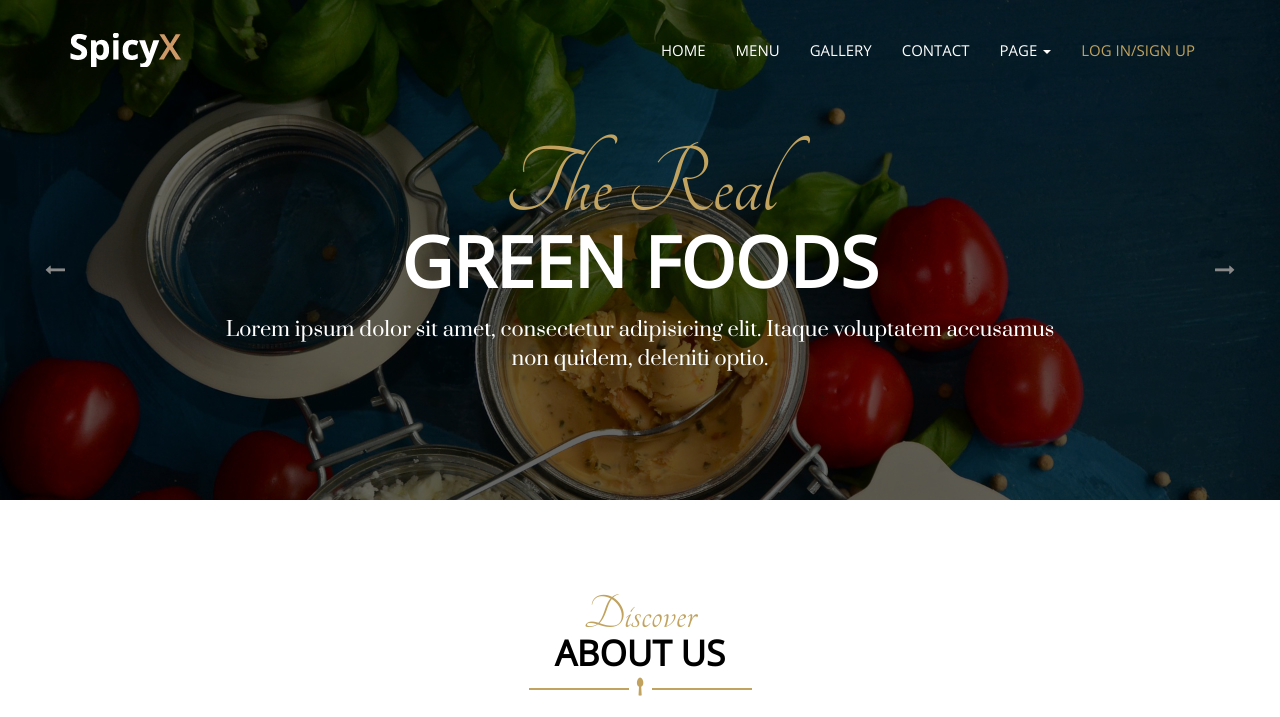
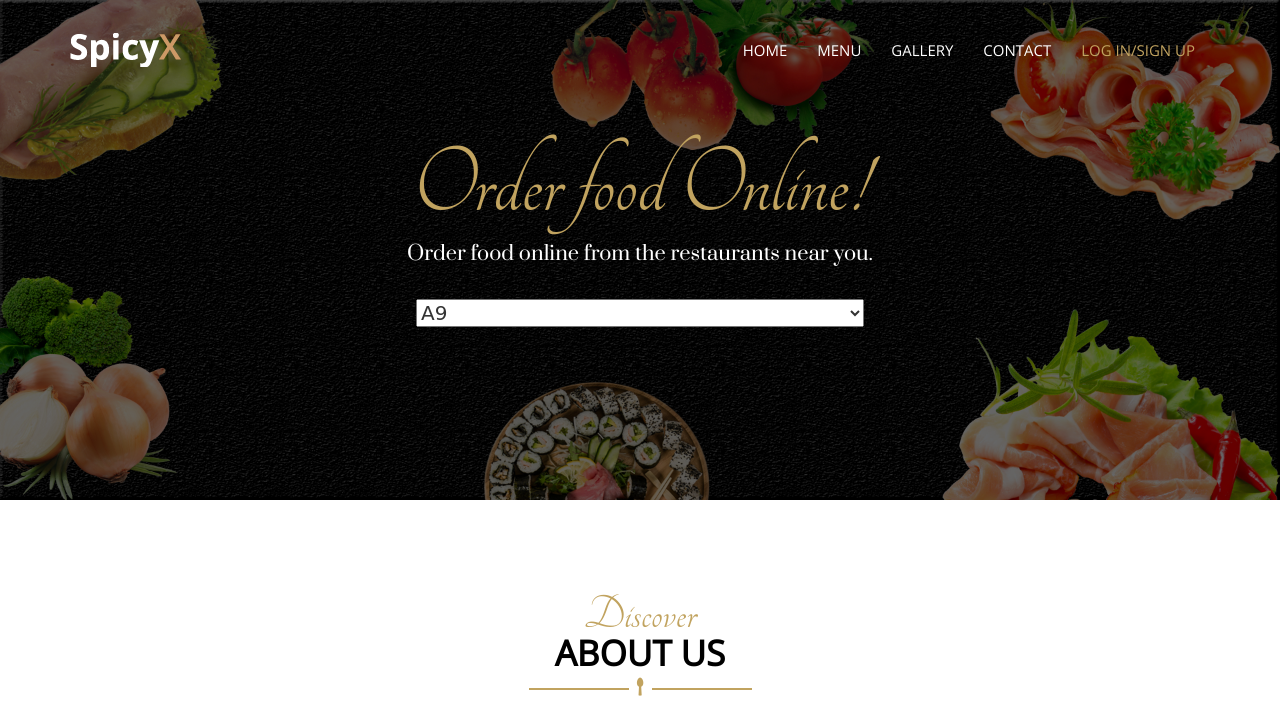
Before and after one commit to Prabhnith/spicyX, a plain HTML site: page index.html in a window 1280 px wide. Shown: the top 717 px of the page. Drawn offline with nearby package versions, Linux system fonts and the light colour scheme.

Commit message:
header: selection of places added

```diff
--- /dev/null
+++ b/css/mystyles.css
@@ -0,0 +1,15 @@
+.form-control.front_search {
+    position: relative;
+    vertical-align: top;
+    background-color: rgb(225, 231, 206);
+    padding: 17px;
+    margin-top: 29px;
+    width: 70%;
+    margin-left: 15%;
+}
+
+.select-vendor {
+    width: 50%;
+    font-family: Cursive;
+    font-size: 20px;
+}
--- a/index.html
+++ b/index.html
@@ -25,6 +25,8 @@
     <link id="switcher" href="assets/css/theme-color/default-theme.css" rel="stylesheet">
     <!-- Main style sheet -->
     <link href="style.css" rel="stylesheet">
+    <!-- custom style sheet -->
+    <link href="css/mystyles.css" rel="stylesheet">
     <!-- Google Fonts -->
     <link href='https://fonts.googleapis.com/css?family=Tangerine' rel='stylesheet' type='text/css'>
     <link href='https://fonts.googleapis.com/css?family=Open+Sans' rel='stylesheet' type='text/css'>
@@ -71,14 +73,14 @@
               <li><a href="#mu-restaurant-menu">MENU</a></li>
               <li><a href="#mu-gallery">GALLERY</a></li>
               <li><a href="#mu-contact">CONTACT</a></li>
-              <li class="dropdown">
+              <!-- <li class="dropdown">
                 <a class="dropdown-toggle" data-toggle="dropdown" href="blog-archive.html">PAGE <span class="caret"></span></a>
-                <!-- <ul class="dropdown-menu" role="menu">
+                <ul class="dropdown-menu" role="menu">
                   <li><a href="blog-archive.html">BLOG</a></li>
                   <li><a href="blog-single.html">BLOG DETAILS</a></li>
                   <li><a href="404.html">404 PAGE</a></li>
-                </ul> -->
-              </li>
+                </ul>
+              </li> -->
               <li><a id="modal_trigger" href="#modal">LOG IN/SIGN UP</a></li>
             </ul>
             </div><!--/.nav-collapse -->
@@ -200,35 +202,42 @@
               <img src="assets/img/slider/1.jpg" alt="img">
               <!-- Top slider content -->
               <div class="mu-top-slider-content">
-                <span class="mu-slider-small-title">Welcome</span>
-                <h2 class="mu-slider-title">TO THE SPICYX</h2>
-                <p>Lorem ipsum dolor sit amet, consectetur adipisicing elit. Itaque voluptatem accusamus non quidem, deleniti optio.</p>
+                <span class="mu-slider-small-title">Order food Online!</span>
+                <h2 class="mu-slider-title"></h2>
+                <p>Order food online from the restaurants near you.</p>
+                <select class="select-vendor">
+                  <option value="a9">A9</option>
+                  <option value="delhi6">Delhi 6</option>
+                  <option value="desi-tadka">Desi Tadka</option>
+                  <option value="flavors" >Flavors</option>
+                </select>
+<!--                 <input class="form-control front_search" dir="auto" style="" spellcheck="false" autocomplete="false" type="text"> -->
                 <!-- <a href="#" class="mu-readmore-btn">READ MORE</a> -->
               </div>
               <!-- / Top slider content -->
             </div>
             <!-- / Top slider single slide -->
             <!-- Top slider single slide -->
-            <div class="mu-top-slider-single">
-              <img src="assets/img/slider/2.jpg" alt="img">
+            <!--     <div class="mu-top-slider-single">
+              <img src="assets/img/slider/2.jpg" alt="img"> -->
               <!-- Top slider content -->
-              <div class="mu-top-slider-content">
+              <!--   <div class="mu-top-slider-content">
                 <span class="mu-slider-small-title">The Real</span>
                 <h2 class="mu-slider-title">GREEN FOODS</h2>
-                <p>Lorem ipsum dolor sit amet, consectetur adipisicing elit. Itaque voluptatem accusamus non quidem, deleniti optio.</p>
+                <p>Lorem ipsum dolor sit amet, consectetur adipisicing elit. Itaque voluptatem accusamus non quidem, deleniti optio.</p> -->
                 <!-- <a href="#" class="mu-readmore-btn">READ MORE</a> -->
               </div>
               <!-- / Top slider content -->
             </div>
             <!-- / Top slider single slide -->
             <!-- Top slider single slide -->
-            <div class="mu-top-slider-single">
-              <img src="assets/img/slider/3.jpg" alt="img">
+            <!--  <div class="mu-top-slider-single">
+              <img src="assets/img/slider/3.jpg" alt="img"> -->
               <!-- Top slider content -->
-              <div class="mu-top-slider-content">
+              <!-- <div class="mu-top-slider-content">
                 <span class="mu-slider-small-title">Delicious</span>
                 <h2 class="mu-slider-title">SPICY MASALAS</h2>
-                <p>Lorem ipsum dolor sit amet, consectetur adipisicing elit. Itaque voluptatem accusamus non quidem, deleniti optio.</p>
+                <p>Lorem ipsum dolor sit amet, consectetur adipisicing elit. Itaque voluptatem accusamus non quidem, deleniti optio.</p> -->
                 <!-- <a href="#" class="mu-readmore-btn">READ MORE</a> -->
               </div>
               <!-- / Top slider content -->
--- a/style.css
+++ b/style.css
@@ -338,7 +338,7 @@ img {
   color: #fff;
   font-size: 20px;
   margin-bottom: 30px;
-  margin-top: 10px;
+  margin-top: 24px;
   padding: 0 30px;
 }
 #mu-slider .mu-slider-area .mu-top-slider .slick-prev::before {
```
